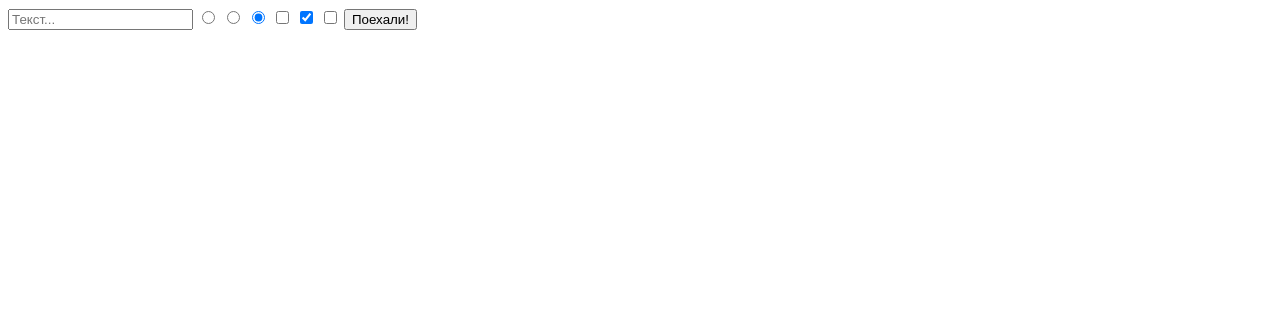
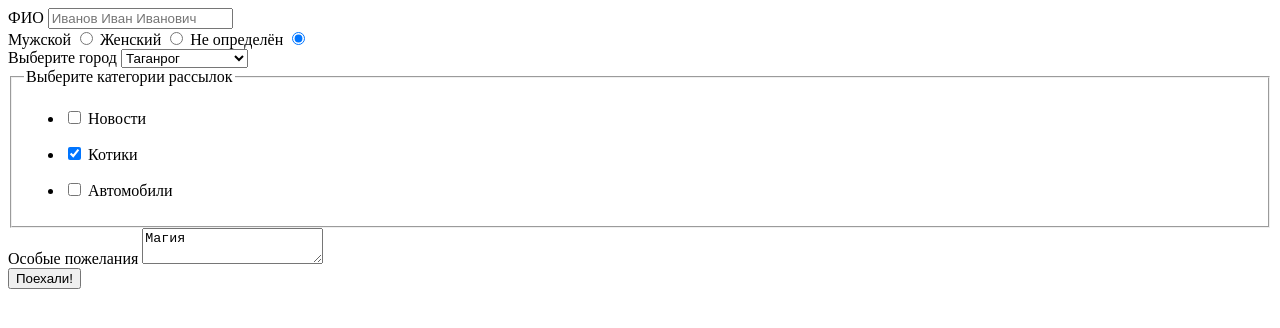
Before and after one commit to itmo-it-group-305/stepan.alexeev-makeup, a plain HTML site: page index.html in a window 1280 px wide. Drawn offline with Linux system fonts and the light colour scheme.

Commit message:
Вертска тестовой формы

```diff
--- a/index.html
+++ b/index.html
@@ -6,16 +6,62 @@
 </head>
 <body>
     <form action="index.html" method="post">
-        <input type="text" placeholder="Текст...">
-
-        <input type="radio" name="sex" value="0">
-        <input type="radio" name="sex" value="1">
-        <input type="radio" name="sex" value="2" checked>
-
-        <input type="checkbox" name="sections[]" value="1">
-        <input type="checkbox" name="sections[]" value="2" checked>
-        <input type="checkbox" name="sections[]" value="3">
-
+        <div>
+            <label for="fio">ФИО</label>
+            <input type="text" id="fio" name="fio" placeholder="Иванов Иван Иванович">
+        </div>
+        <div>
+            <label>
+                Мужской <input type="radio" name="sex" value="0">
+            </label>
+            <label>
+                Женский <input type="radio" name="sex" value="1">
+            </label>
+            <label>
+                Не определён <input type="radio" name="sex" value="2" checked>
+            </label>
+        </div>
+        <div>
+            <label for="city">Выберите город</label>
+            <select name="city" id="city">
+                <option value="1">Санкт-Петербург</option>
+                <option value="2">Москва</option>
+                <option value="3" selected>Таганрог</option>
+            </select>
+        </div>
+        <div>
+            <fieldset>
+                <legend>Выберите категории рассылок</legend>
+                <ul>
+                    <li>
+                        <label>
+                            <input type="checkbox" name="sections[]" value="1">
+                            Новости
+                        </label>
+                    </li>
+                </ul>
+                <ul>
+                    <li>
+                        <label>
+                           <input type="checkbox" name="sections[]" value="2" checked>
+                           Котики
+                        </label>
+                    </li>
+                </ul>
+                <ul>
+                    <li>
+                        <label>
+                            <input type="checkbox" name="sections[]" value="3">
+                            Автомобили
+                        </label>
+                    </li>
+                </ul>
+            </fieldset>
+        </div>
+        <div>
+            <label for="comment">Особые пожелания</label>
+            <textarea name="comment" id="comment">Магия</textarea>
+        </div>
         <input type="submit" value="Поехали!">
     </form>
 </body>
```
